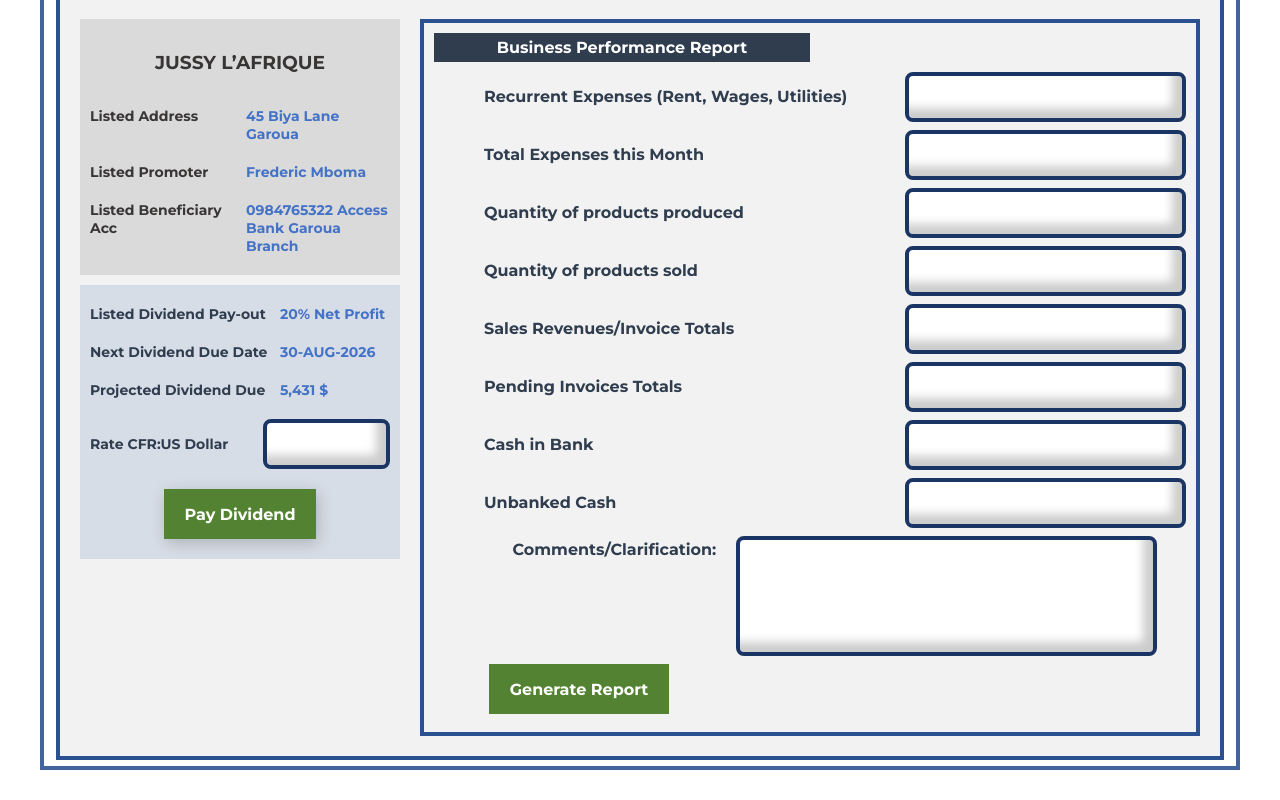
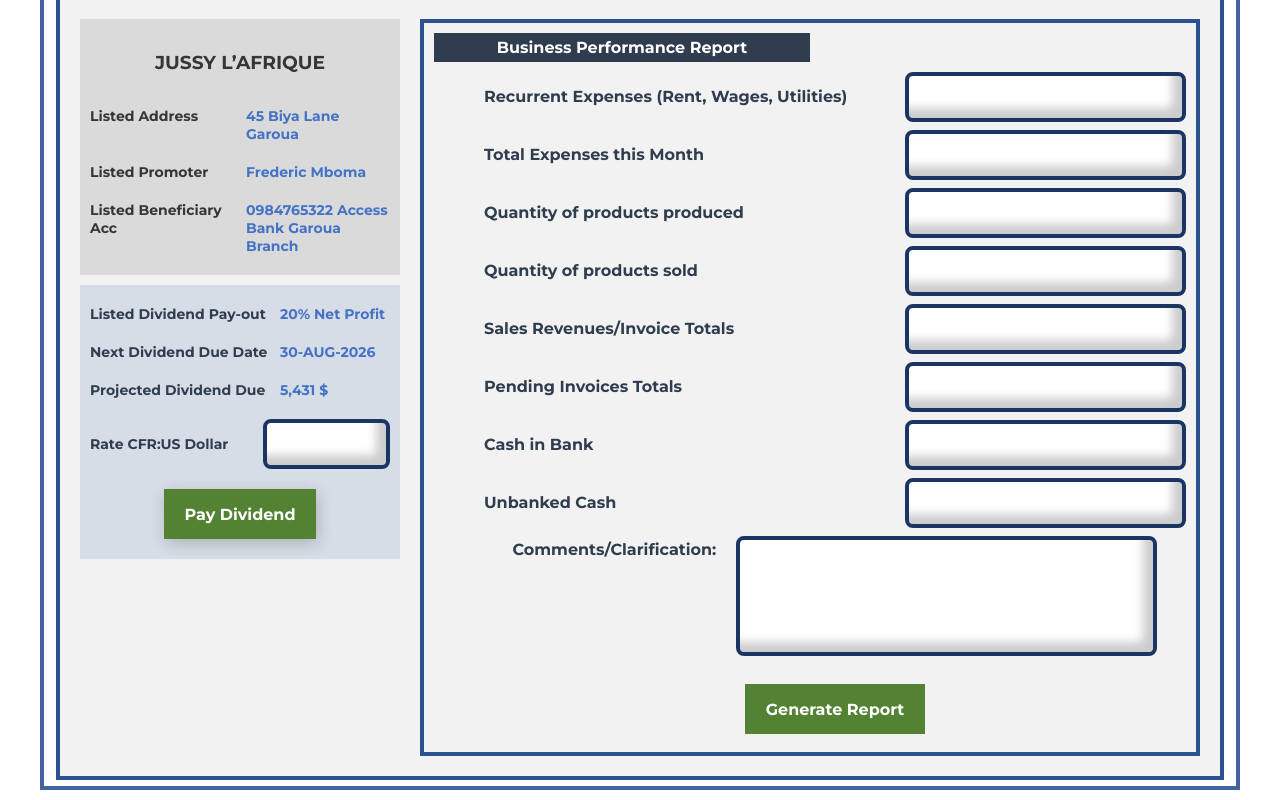
Before and after one commit to chebon254/TMA-Portal, a plain HTML site: page TMA/sme.html in a window 1280 px wide. Shown: the part 583-1383 px from the top of the page. Drawn offline with nearby package versions, Linux system fonts and the light colour scheme.

Commit message:
Firebase files

```diff
--- a/TMA/css/style.css
+++ b/TMA/css/style.css
@@ -1543,7 +1543,7 @@ button.fund-wallet {
     color: #ffffff;
     font-weight: 700;
     font-size: 16px;
-    margin: 0px 5px 0px;
+    margin: 20px auto 0px;
 }
 
 .sme-form-group.input button:nth-child(1) {
```
